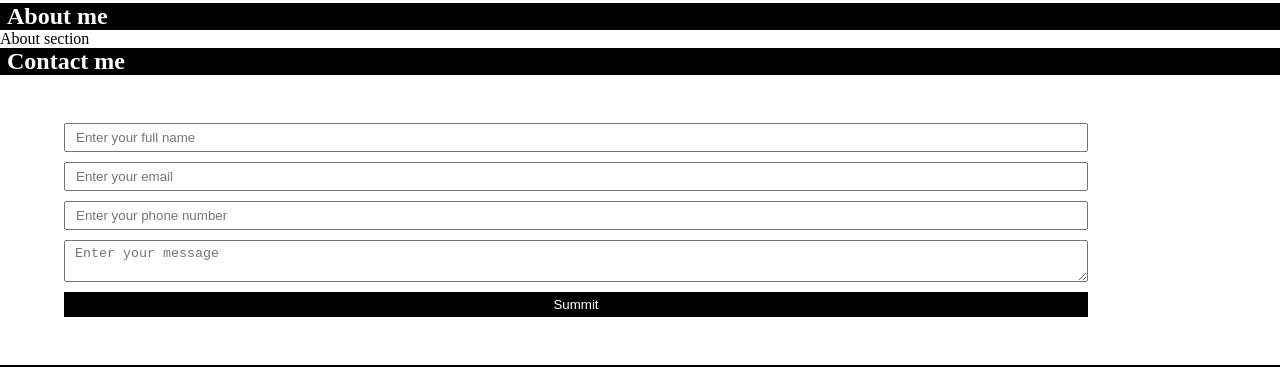
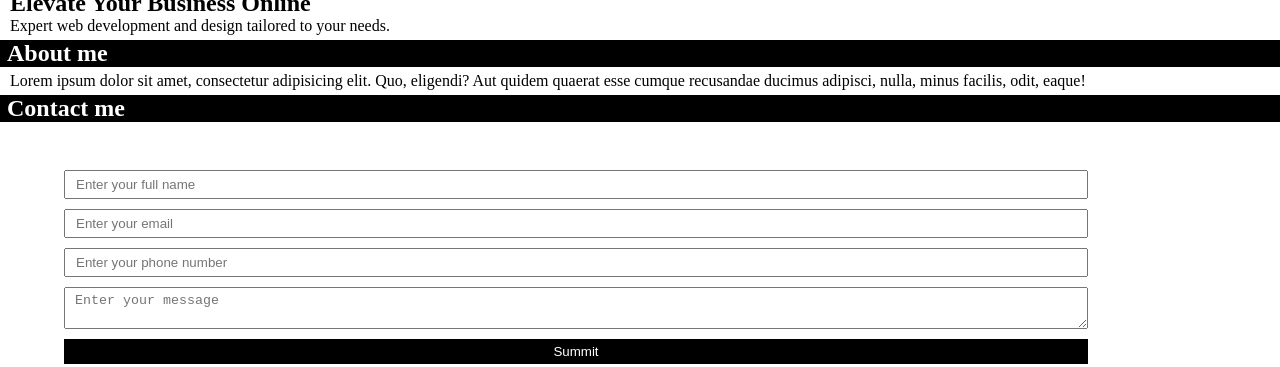
Before and after one commit to Aditya-Attrish/Portfolio, a plain HTML site: page index.html in a window 1280 px wide. Shown: the part 52-419 px from the top of the page. Drawn offline with Linux system fonts and the light colour scheme.

Commit message:
update index.html

```diff
--- a/index.html
+++ b/index.html
@@ -1,5 +1,6 @@
 <!DOCTYPE html>
 <html lang="en">
+
 <head>
 	<meta charset="UTF-8">
 	<meta name="viewport" content="width=device-width, initial-scale=1.0">
@@ -9,6 +10,7 @@
 	<link rel="stylesheet" href="css/mobile.css" type="text/css" media="only screen and (max-width: 600px)" />
 	<title>Portfolio</title>
 </head>
+
 <body>
 	<header class="header d-flex px-1 justify-between color-white">
 		<div class="d-flex justify-between item-center">
@@ -27,13 +29,19 @@
 	</header>
 
 	<main id="main">
-		<section id="home">
-			Home section
+		<section id="home" class="hero">
+			<div class="container pxy-1">
+				<h1 class="hero-title">Elevate Your Business Online</h1>
+				<p class="hero-subtitle">Expert web development and design tailored to your needs.</p>
+			</div>
+	<!--		<img src="hero-image.jpg" alt="Hero Image" class="hero-image">-->
 		</section>
 
 		<section id="about">
 			<h2 class="bg-black">About me</h2>
-			About section
+			<div class="pxy-1">
+				<p>Lorem ipsum dolor sit amet, consectetur adipisicing elit. Quo, eligendi? Aut quidem quaerat esse cumque recusandae ducimus adipisci, nulla, minus facilis, odit, eaque!</p>
+			</div>
 		</section>
 
 		<section id="contact">
@@ -52,7 +60,8 @@
 		<div class="row item-center">
 			<div>
 				<!-- Add social media icons and links in the footer -->
-                <a href="https://www.facebook.com/profile.php/?id=100088104410209" target="_blank" class="mr-8"><img src="svg/facebook.svg"></a>
+				<a href="https://www.facebook.com/profile.php/?id=100088104410209" target="_blank" class="mr-8"><img
+																																			src="svg/facebook.svg"></a>
 				<a href="YOUR_INSTAGRAM_LINK" target="_blank" class="mr-8"><img src="svg/instagram.svg"></a>
 				<a href="YOUR_LINKEDIN_LINK" target="_blank"><img src="svg/linkedin.svg"></a>
 			</div>
@@ -63,4 +72,5 @@
 	</footer>
 	<script src="js/index.js" type="text/javascript" charset="utf-8"></script>
 </body>
+
 </html>
```
Lines whose indentation alone changed are shown as unchanged.
